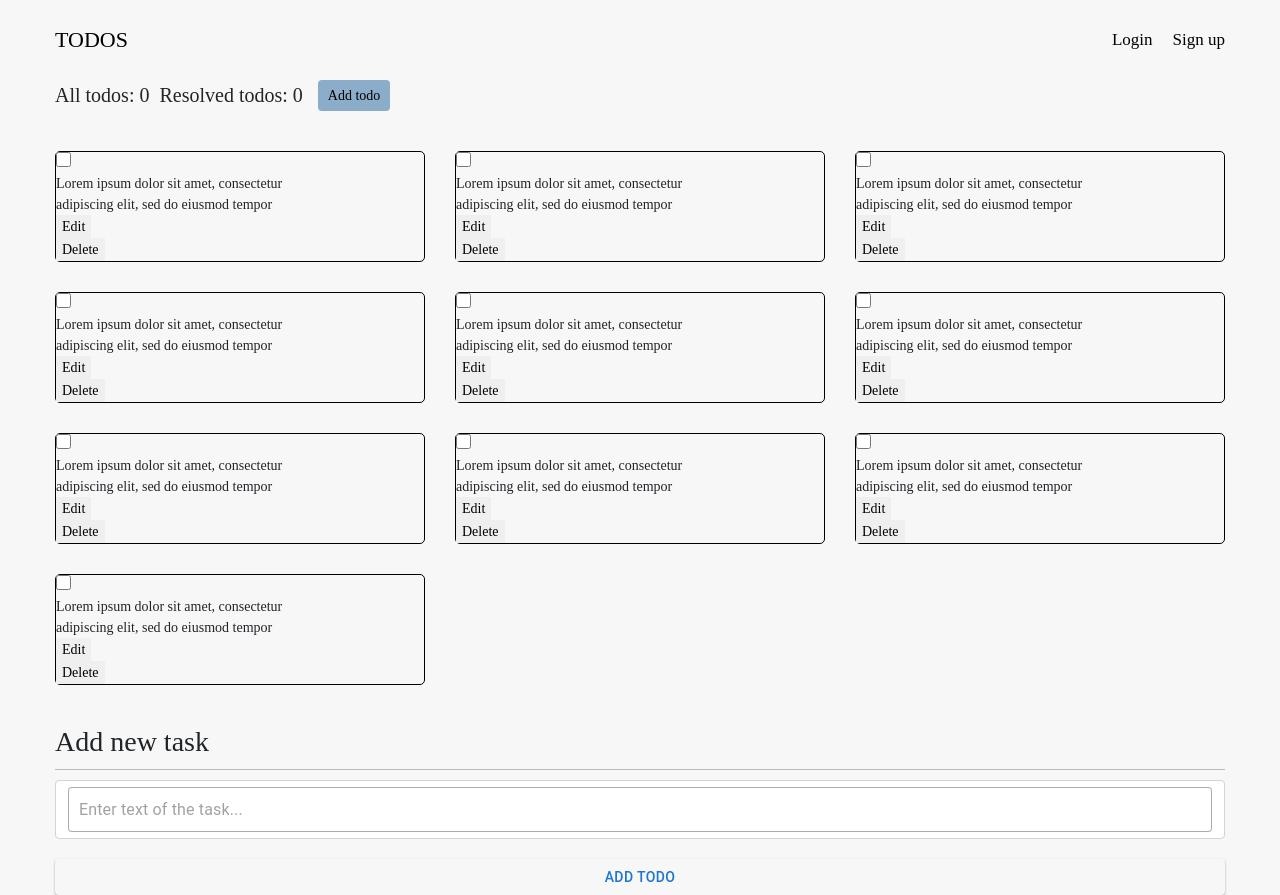
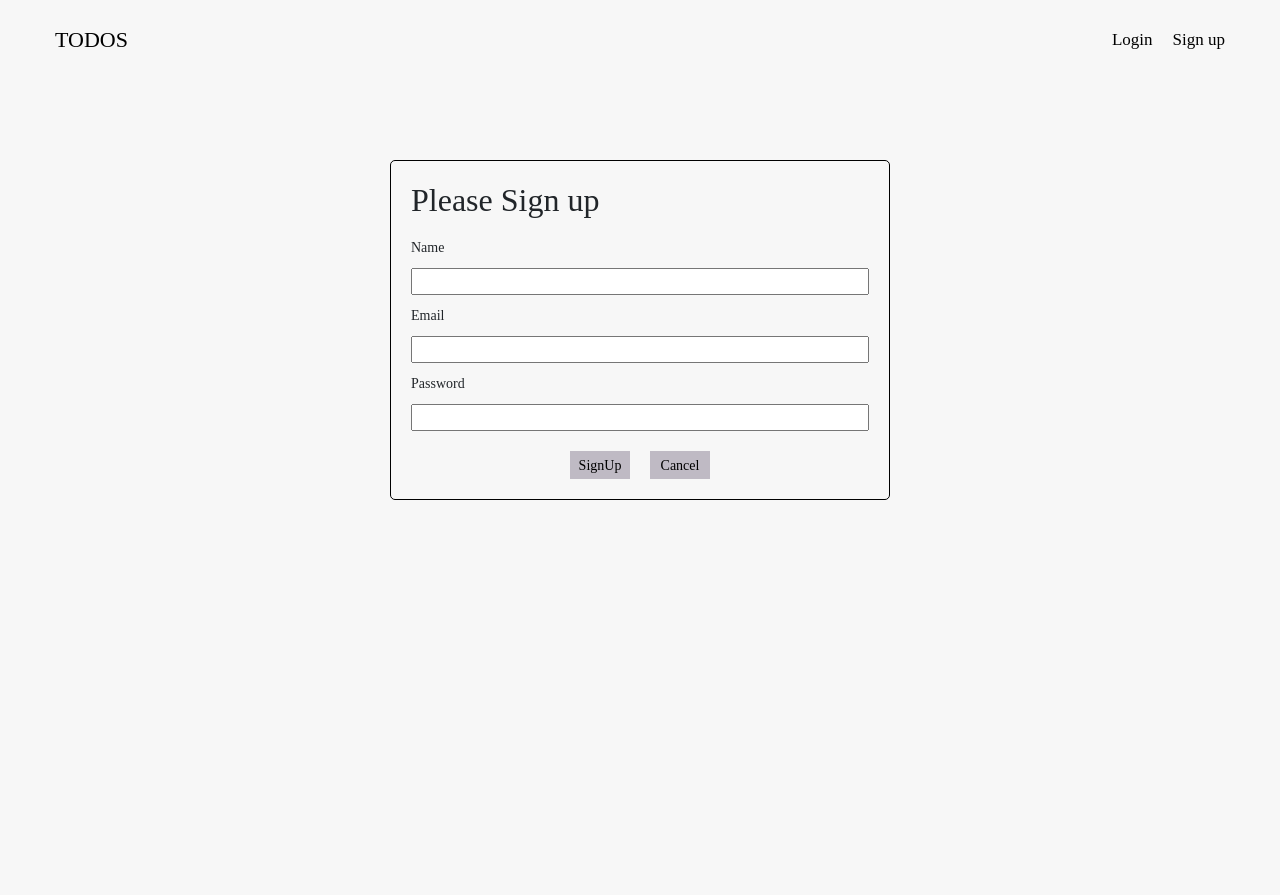
Before and after one commit to VHromyk/toDoForDaniel, a React (Create React App) app: page /signup in a window 1280 px wide. After the commit the page ends 800 px from the top, so only its background shows below. Built offline with nearby package versions, Linux system fonts and the light colour scheme; no server answers.

Commit message:
added the login and signup forms

```diff
--- a/package.json
+++ b/package.json
@@ -15,6 +15,7 @@
     "react": "^17.0.2",
     "react-dom": "^17.0.2",
     "react-redux": "^7.2.7",
+    "react-router-dom": "^6.3.0",
     "react-scripts": "5.0.0",
     "react-toast": "^1.0.3",
     "redux": "^4.1.2",
--- a/src/App.js
+++ b/src/App.js
@@ -1,15 +1,28 @@
 import "./App.css";
-import TodoView from './views/todoView'
+import TodoPage from './pages/TodoPage'
 import Container from './components/Container/Container'
 import Header from "./components/Header/Header";
 import Stats from './components/Stats/Stats'
+import { Routes, Route } from 'react-router-dom';
+import LoginPage from "./pages/LoginPage";
+import SignUpPage from "./pages/SignUpPage";
+
 function App() {
   return (
-    <Container>
-        <Header />
-        <Stats />
-        <TodoView />
-    </Container>
+      <Container>
+          <Header />
+          <Routes>
+              <Route path="/login" element={<LoginPage />} />
+              <Route
+                  path="/signup"
+                  element={<SignUpPage />}
+              />
+              <Route
+                  path="/user/:userId"
+                  element={<TodoPage />}
+              />
+          </Routes>
+      </Container>
   );
 }
 
--- a/src/components/Form.js
+++ b/src/components/Form.js
@@ -19,7 +19,7 @@ const Form = ({onSubmit}) => {
 
   return (
     <>
-      <h3>Add new task</h3>
+      {/* <h3>Add new task</h3>
       <form onSubmit={onSubmitForm}>
         <div className="form-control">
           <TextField
@@ -34,7 +34,7 @@ const Form = ({onSubmit}) => {
         <Button className="btn" type="submit">
           Add Todo
         </Button>
-      </form>
+      </form> */}
     </>
   );
 };
--- a/src/components/Header/Header.jsx
+++ b/src/components/Header/Header.jsx
@@ -5,7 +5,7 @@ import Navigation from '../Navigation/Navigation';
 const Header = () => {
   return (
     <div className={style.header}>
-      <a href="/" className={style.logo}>TODOS</a>
+      <a href="/user/1" className={style.logo}>TODOS</a>
       <Navigation />
     </div>
   )
--- /dev/null
+++ b/src/components/LoginForm/LoginForm.js
@@ -0,0 +1,55 @@
+import { useState } from 'react';
+import style from './LoginForm.module.css';
+
+const LoginForm = ({onLogin}) => {
+  const [email, setEmail] = useState("");
+  const [password, setPassword] = useState('')
+
+  const handleSubmit = (e) => {
+    e.preventDefault();
+
+    onLogin({ email, password })
+
+    setEmail('');
+    setPassword('');
+  }
+
+  return (
+      <div className={style.container}>
+          <h2>Please login</h2>
+          <form onSubmit={handleSubmit}>
+              <div className={style.form_element}>
+                  <label htmlFor="email">Email</label>
+                  <input
+                      type="email"
+                      name="email"
+                      required
+                      value={email}
+                      onChange={(e) => setEmail(e.target.value)}
+                  />
+              </div>
+              <div className={style.form_element}>
+                  <label htmlFor="password">Password</label>
+                  <input
+                      type="password"
+                      name="password"
+                      required
+                      value={password}
+                      onChange={(e) => setPassword(e.target.value)}
+                  />
+              </div>
+              <div className={style.btn_container}>
+              <button type="submit" className={style.form_submit_btn}>
+                  Login
+              </button>
+              <button type="submit" className={style.form_submit_btn}>
+                  Reset
+              </button>
+              </div>
+          </form>
+      </div>
+  );
+}
+
+
+export default LoginForm;
--- /dev/null
+++ b/src/components/LoginForm/LoginForm.module.css
@@ -0,0 +1,33 @@
+.container {
+  width: 500px;
+  margin-left: auto;
+  margin-right: auto;
+  padding: 20px;
+  border: 1px solid black;
+  border-radius: 5px;
+  margin-top: 80px;
+}
+
+.form_element {
+  display: flex;
+  flex-direction: column;
+}
+
+.btn_container {
+  margin-top: 20px;
+  margin-left: auto;
+  margin-right: auto;
+  display: flex;
+  flex-direction: row;
+  justify-content: center;
+}
+
+.btn_container :first-child {
+  margin-right: 20px;
+}
+
+.form_submit_btn {
+  width: 60px;
+  height: 28px;
+  background-color: rgb(191, 186, 196);
+}
--- /dev/null
+++ b/src/components/SignUpForm/SignUpForm.js
@@ -0,0 +1,77 @@
+import { useState } from 'react';
+import style from './SignUpForm.module.css'
+import axios from 'axios'
+
+const SignUpForm = () => {
+  const [name, setName] = useState('');
+  const [email, setEmail] = useState('');
+  const [password, setPassword] = useState('');
+
+    const handleSubmit = (e) => {
+        e.preventDefault();
+
+        if (name && email && password) {
+
+            const user = {
+                name, email, password
+            };
+
+            axios.post('http://localhost:5000/users', user)
+
+        }
+
+      setName('');
+        setEmail('');
+        setPassword('');
+
+        window.location='/user/1'
+    };
+
+    return (
+        <div className={style.container}>
+            <h2>Please Sign up</h2>
+            <form className={style.form} onSubmit={handleSubmit}>
+                <div className={style.form_element}>
+                    <label htmlFor="name">Name</label>
+                    <input
+                        type="name"
+                        name="name"
+                        required
+                        value={name}
+                        onChange={(e) => setName(e.target.value)}
+                    />
+                </div>
+                <div className={style.form_element}>
+                    <label htmlFor="email">Email</label>
+                    <input
+                        type="email"
+                        name="email"
+                        required
+                        value={email}
+                        onChange={(e) => setEmail(e.target.value)}
+                    />
+                </div>
+                <div className={style.form_element}>
+                    <label htmlFor="password">Password</label>
+                    <input
+                        type="password"
+                        name="password"
+                        required
+                        value={password}
+                        onChange={(e) => setPassword(e.target.value)}
+                    />
+          </div>
+          <div className={style.btn_container}>
+                <button type="submit" className={style.form_submit_btn}>
+                    SignUp
+                </button>
+                <button type="reset" className={style.form_submit_btn}>
+                    Cancel
+                </button>
+          </div>
+            </form>
+        </div>
+    );
+};
+
+export default SignUpForm;
--- /dev/null
+++ b/src/components/SignUpForm/SignUpForm.module.css
@@ -0,0 +1,33 @@
+.container {
+  width: 500px;
+  margin-left: auto;
+  margin-right: auto;
+  padding: 20px;
+  border: 1px solid black;
+  border-radius: 5px;
+  margin-top: 80px;
+}
+
+.form_element {
+  display: flex;
+  flex-direction: column;
+}
+
+.btn_container {
+  margin-top: 20px;
+  margin-left: auto;
+  margin-right: auto;
+  display: flex;
+  flex-direction: row;
+  justify-content: center;
+}
+
+.btn_container :first-child {
+  margin-right: 20px;
+}
+
+.form_submit_btn {
+  width: 60px;
+  height: 28px;
+  background-color: rgb(191, 186, 196);
+}
--- a/src/index.js
+++ b/src/index.js
@@ -3,6 +3,7 @@ import ReactDOM from "react-dom";
 import App from "./App";
 import store from "./redux/store";
 import { Provider } from "react-redux";
+import { BrowserRouter } from "react-router-dom";
 
 const rootElement = document.getElementById("root");
 
@@ -10,7 +11,9 @@ const rootElement = document.getElementById("root");
 ReactDOM.render(
   <React.StrictMode>
     <Provider store={store}>
+      <BrowserRouter>
       <App />
+      </BrowserRouter>
     </Provider>
   </React.StrictMode>,
   rootElement
--- /dev/null
+++ b/src/pages/LoginPage.jsx
@@ -0,0 +1,11 @@
+import LoginForm from '../components/LoginForm/LoginForm'
+const LoginPage = () => {
+  return (
+    <>
+      <LoginForm />
+    </>
+  )
+}
+
+
+export default LoginPage;
--- /dev/null
+++ b/src/pages/SignUpPage.jsx
@@ -0,0 +1,10 @@
+import SignUpForm from "../components/SignUpForm/SignUpForm";
+const SignUpPage = () => {
+    return (
+        <>
+            <SignUpForm />
+        </>
+    );
+};
+
+export default SignUpPage;
--- a/src/views/todoView.js
+++ b/src/pages/TodoPage.js
@@ -2,6 +2,7 @@ import { useEffect } from 'react';
 import ToDoList from '../components/TodoList/ToDoList'
 import operations from '../redux/todo/todo-operations'
 import { connect } from 'react-redux'
+import Stats from '../components/Stats/Stats'
 
 
 
@@ -12,7 +13,10 @@ const TodoView = ({fetchTodos}) => {
   }, [])
 
   return (
+    <>
+    <Stats />
     <ToDoList />
+    </>
 
   )
 }
```
Also changed, not shown: 1 other file (tests, documents, lock files or other folders).
